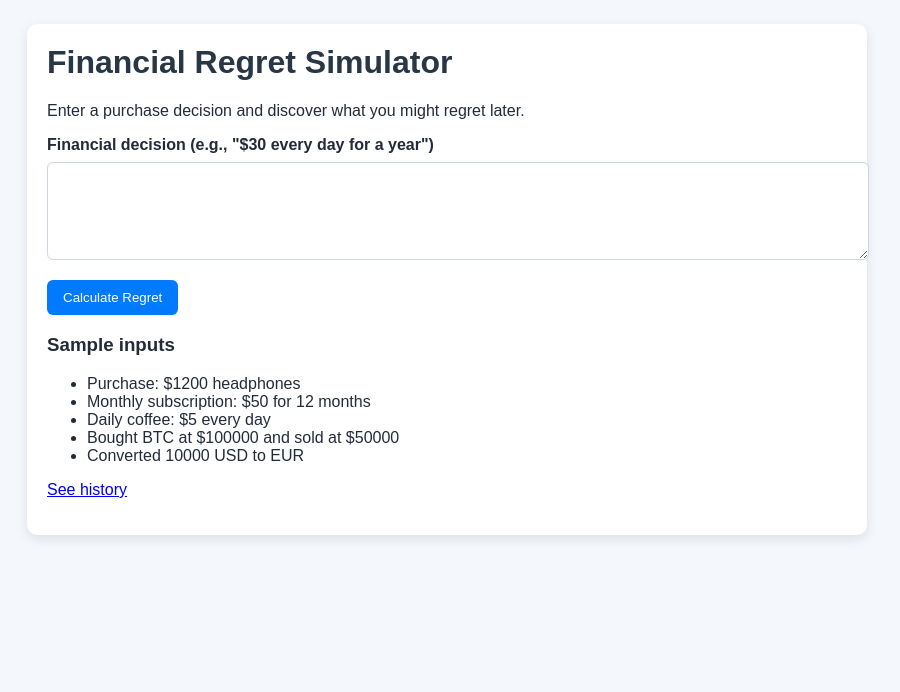
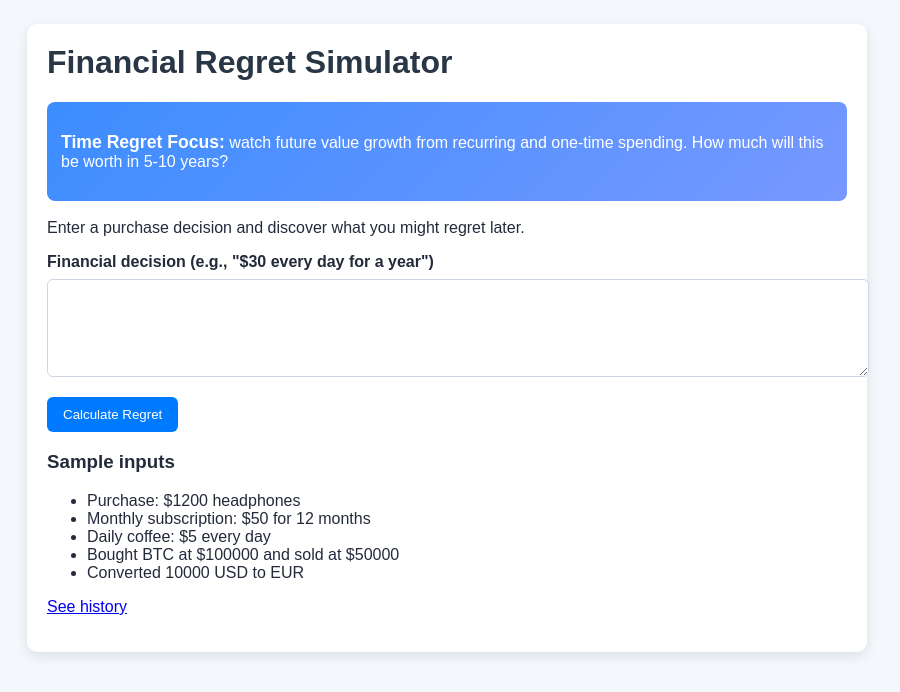
Before and after one commit to francescabehr/Mini-Hackathon-Financial-Regret-Simulator-, a Flask app: page / in a window 1280 px wide. Shown: the top 692 px of the page, without its empty margins (193-1093 px from the left). Run offline with Flask 3, Linux system fonts and the light colour scheme.

Commit message:
Made it time focused and ..

```diff
--- a/app.py
+++ b/app.py
@@ -46,7 +46,7 @@ def parse_decision(raw_text):
     if m:
         daily = float(m.group(1))
         annual = daily * 365
-        category = 'Daily Spending'
+        category = 'Time Regret: Daily Spending'
         insight = (f"You spend ${daily:.2f} daily -> ${annual:.2f} annually. "
                    "If invested at 7% for 10 years, this becomes much larger.")
         amount = annual
@@ -54,14 +54,14 @@ def parse_decision(raw_text):
         future = calc_future_value(annual, years)
         potential_gain = future - annual
         score = regret_score(amount, potential_gain, years, recurring=True)
-        return category, amount, score, insight, future
+        return category, amount, score, insight, future, years
 
     # monthly subscription pattern
     m = re.search(r'\$?([0-9]+(?:\.[0-9]+)?)\s*(?:per\s*)?(?:month|mo|monthly)', text)
     if m:
         monthly = float(m.group(1))
         annual = monthly * 12
-        category = 'Subscription'
+        category = 'Time Regret: Subscription'
         insight = (f"Your subscription costs ${monthly:.2f}/month -> ${annual:.2f}/year. "
                    "Over 5 years, that could be invested instead.")
         amount = annual
@@ -69,7 +69,7 @@ def parse_decision(raw_text):
         future = calc_future_value(annual, years)
         potential_gain = future - annual
         score = regret_score(amount, potential_gain, years, recurring=True)
-        return category, amount, score, insight, future
+        return category, amount, score, insight, future, years
 
     # buy/sell investment regret pattern
     m = re.search(r'bought\s+([^\s]+)\s+at\s+\$?([0-9,]+(?:\.[0-9]+)?)\s+and\s+sold\s+at\s+\$?([0-9,]+(?:\.[0-9]+)?)', text)
@@ -77,7 +77,7 @@ def parse_decision(raw_text):
         asset = m.group(1)
         buy = float(m.group(2).replace(',', ''))
         sell = float(m.group(3).replace(',', ''))
-        category = 'Trading Loss'
+        category = 'Time Regret: Trading Loss'
         loss = buy - sell
         pct_loss = (loss / buy) * 100 if buy != 0 else 0
         insight = (f"You bought {asset} at ${buy:.2f} and sold at ${sell:.2f}, a loss of ${loss:.2f} ({pct_loss:.1f}%).")
@@ -86,7 +86,7 @@ def parse_decision(raw_text):
         future = calc_future_value(amount, years)
         potential_gain = future - amount
         score = regret_score(abs(loss), potential_gain, years, recurring=False, loss_pct=pct_loss)
-        return category, amount, score, insight, future
+        return category, amount, score, insight, future, years
 
     # currency convert regret pattern
     m = re.search(r'converted\s+\$?([0-9,]+(?:\.[0-9]+)?)\s*(\w{3})\s+to\s+(\w{3})', text)
@@ -94,12 +94,13 @@ def parse_decision(raw_text):
         amount = float(m.group(1).replace(',', ''))
         from_cur = m.group(2).upper()
         to_cur = m.group(3).upper()
-        category = 'Currency Exchange'
+        category = 'Time Regret: Currency Exchange'
         rate = fetch_exchange_rate(from_cur, to_cur)
         if rate is None:
             insight = f"Could not fetch exchange rate for {from_cur}->{to_cur}."
             score = 20
             future = amount
+            years = 1
         else:
             exchanged = amount * rate
             insight = (f"Converted {amount:.2f} {from_cur} -> {exchanged:.2f} {to_cur} at rate {rate:.4f}. "
@@ -109,13 +110,14 @@ def parse_decision(raw_text):
             potential_gain = opp - amount
             score = regret_score(amount, potential_gain, 3, recurring=False)
             future = exchanged
-        return category, amount, score, insight, future
+            years = 3
+        return category, amount, score, insight, future, years
 
     # fallback one-time purchase pattern
     m = re.search(r'\$?([0-9]+(?:\.[0-9]+)?)', text)
     if m:
         amount = float(m.group(1))
-        category = 'One-time Purchase'
+        category = 'Time Regret: One-time Purchase'
         intention = 'luxury' if 'luxury' in text or 'expensive' in text else 'general'
         insight = (f"One-time expense ${amount:.2f} treated as {intention}. "
                    "Consider that investing this amount for 5 years could grow significantly.")
@@ -123,7 +125,7 @@ def parse_decision(raw_text):
         future = calc_future_value(amount, years)
         potential_gain = future - amount
         score = regret_score(amount, potential_gain, years, recurring=False)
-        return category, amount, score, insight, future
+        return category, amount, score, insight, future, years
 
     # no numeric found
     category = 'Unknown'
@@ -131,7 +133,8 @@ def parse_decision(raw_text):
     score = 0
     insight = "Could not parse numeric value; please provide a clearer purchase statement."
     future = 0
-    return category, amount, score, insight, future
+    years = 0
+    return category, amount, score, insight, future, years
 
 
 def regret_score(base_amount, potential_gain, years, recurring=False, loss_pct=0):
@@ -163,7 +166,7 @@ def result():
     if not decision:
         return redirect(url_for('index'))
 
-    category, amount, score, insight, future = parse_decision(decision)
+    category, amount, score, insight, future, years = parse_decision(decision)
     entry = RegretEntry(
         decision_text=decision,
         category=category,
@@ -179,6 +182,7 @@ def result():
         decision=decision,
         category=category,
         amount=amount,
+        years=years,
         score=score,
         insight=insight,
         future=future,
--- a/static/styles.css
+++ b/static/styles.css
@@ -7,5 +7,19 @@ button, .button { background:#007bff; color:#fff; border:none; padding:10px 16px
 .score-card { margin: 20px 0; padding: 14px; border: 1px solid #ccc; border-radius: 8px; background: #f6f9ff; }
 .score-card h2 { margin: 0; color: #1a2d56; }
 .label { margin-top: 4px; color: #55607b; font-weight: bold; }
+.progress-wrapper { width: 100%; height: 14px; background: #e7ebf5; border-radius: 7px; overflow: hidden; margin-top: 10px; }
+.progress-bar { height: 100%; transition: width 0.4s ease; }
+.time-regret { margin-top: 20px; padding: 14px; border: 1px dashed #94bafc; border-radius: 8px; background: #f0f6ff; }
+.time-regret h3 { margin-top: 0; color: #1f3fa7; }
+
+.banner {
+	padding: 14px;
+	margin-bottom: 18px;
+	border-radius: 8px;
+	background: linear-gradient(135deg, #3c8dff 0%, #7798ff 100%);
+	color: #fff;
+}
+
+.banner strong { font-size: 1.1rem; }
 table { width:100%; border-collapse: collapse; margin-top: 16px; }
 th, td { text-align:left; padding:8px; border-bottom:1px solid #e4e9f2; }
--- a/templates/index.html
+++ b/templates/index.html
@@ -9,6 +9,9 @@
   <body>
     <div class="container">
       <h1>Financial Regret Simulator</h1>
+      <div class="banner">
+        <p><strong>Time Regret Focus:</strong> watch future value growth from recurring and one-time spending. How much will this be worth in 5-10 years?</p>
+      </div>
       <p>Enter a purchase decision and discover what you might regret later.</p>
 
       <form method="post" action="/result">
```
Also changed, not shown: templates/result.html (+17 -0 lines).
